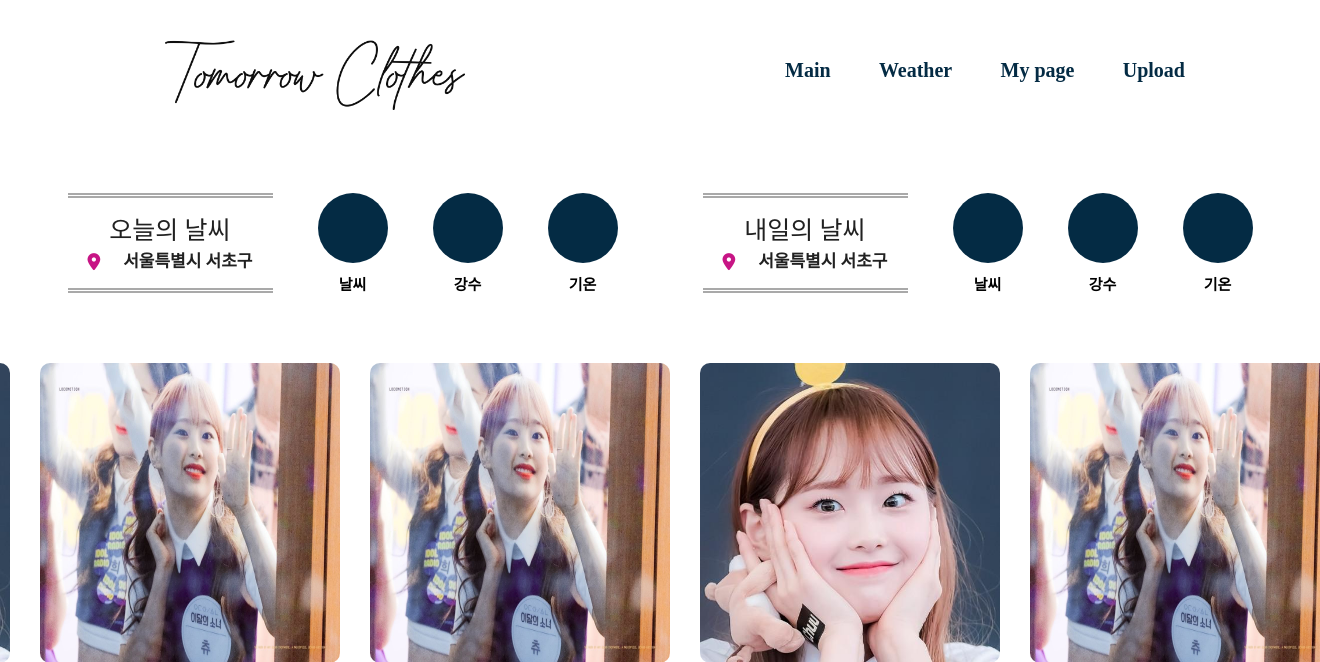
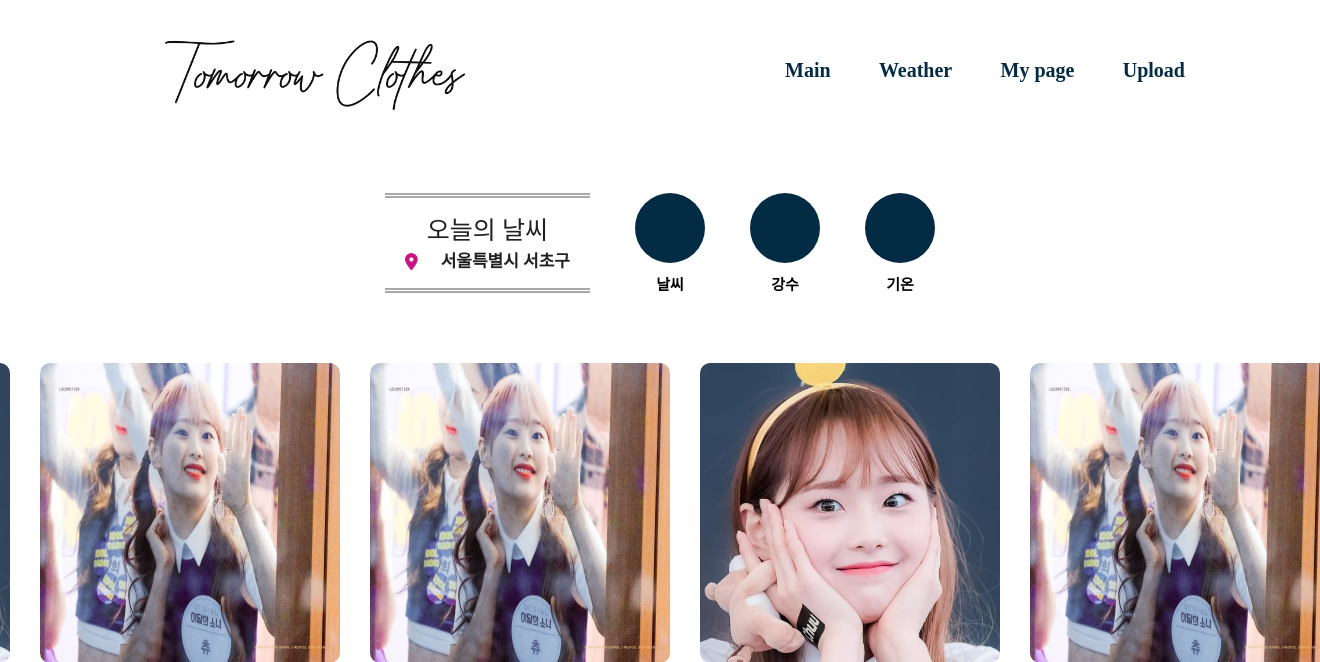
Before and after one commit to seojh1011/team05_tomorrow_clothes, a Django app: template templates/weather.html in a window 1320 px wide; the page is wider, and only the part inside the window is pictured. Shown: the top 662 px of that part. Run offline with Django 4.2, Linux system fonts and the light colour scheme; the template is opened without the code that fills it, so the values that code supplies are empty; some libraries are stand-ins or nearby versions.

Commit message:
다시 올립니다.

```diff
--- a/app/urls.py
+++ b/app/urls.py
@@ -34,6 +34,7 @@ from django.contrib.auth import views as auth_views
 
 # version 1.0.0 >> 중요한 변경 / 중간 변경 / 최소 변경
 
+
 api = NinjaAPI(urls_namespace="test_1", version="1.0.0")
 
 api.add_router("login/", login_router)
--- a/templates/base.html
+++ b/templates/base.html
@@ -17,11 +17,9 @@
     {% block add_head %}
     {% endblock add_head %}
 
-    {% block profile_head %}
-    {% endblock profile_head %}
+    {% block weather_head %}
+    {% endblock weather_head %}
 
-    {% block mypage_head %}
-    {% endblock mypage_head %}
 
      <link rel="stylesheet" type="text/css" href="{% static "css/common.css" %}">
 </head>
@@ -61,6 +59,12 @@
     {% endblock mypage_header %}
     {% block mypage_body %}
     {% endblock mypage_body %}
+
+    {% block weather_header %}
+    {% endblock weather_header %}
+    {% block weather_body %}
+    {% endblock weather_body %}
+
 </div>
 
 </body>
--- a/templates/weather.html
+++ b/templates/weather.html
@@ -1,6 +1,6 @@
 {% extends './base.html' %}
 {% load static %}
-{% block mypage_head %}
+{% block weather_head %}
     <meta charset="UTF-8">
     <meta name="viewport" content="width=device-width" , initial-scale="1.0">
 
@@ -57,9 +57,9 @@
             });
         });
     </script>
-{% endblock mypage_head %}
+{% endblock weather_head %}
 
-{% block mypage_header %}
+{% block weather_header %}
     {#  Desktop - 효정 추가(시작) #}
     <div id="main-header">
         <div class="title">
@@ -73,37 +73,14 @@
         </div>
     </div>
     {#  Desktop - 효정 추가(끝) #}
-{% endblock mypage_header %}
+{% endblock weather_header %}
 
-{% block mypage_body %}
+{% block weather_body %}
     <div id="main">
         <div class="top-container">
             <div class="weather-box">
                 <div class="today-weather">
                     <div class="title">오늘의 날씨</div>
-                    <div class="location">
-                        <i class="fa-solid fa-location-dot"></i>
-                        <p>서울특별시 서초구</p>
-                    </div>
-                </div>
-                <div class="weather-contents">
-                    <div class="weather-content">
-                        <div class="info"></div>
-                        <p>날씨</p>
-                    </div>
-                    <div class="weather-content">
-                        <div class="info"></div>
-                        <p>강수</p>
-                    </div>
-                    <div class="weather-content">
-                        <div class="info"></div>
-                        <p>기온</p>
-                    </div>
-                </div>
-            </div>
-            <div class="weather-box">
-                <div class="today-weather">
-                    <div class="title">내일의 날씨</div>
                     <div class="location">
                         <i class="fa-solid fa-location-dot"></i>
                         <p>서울특별시 서초구</p>
@@ -135,4 +112,4 @@
             </div>
         </div>
     </div>
-{% endblock mypage_body %}
+{% endblock weather_body %}
```
